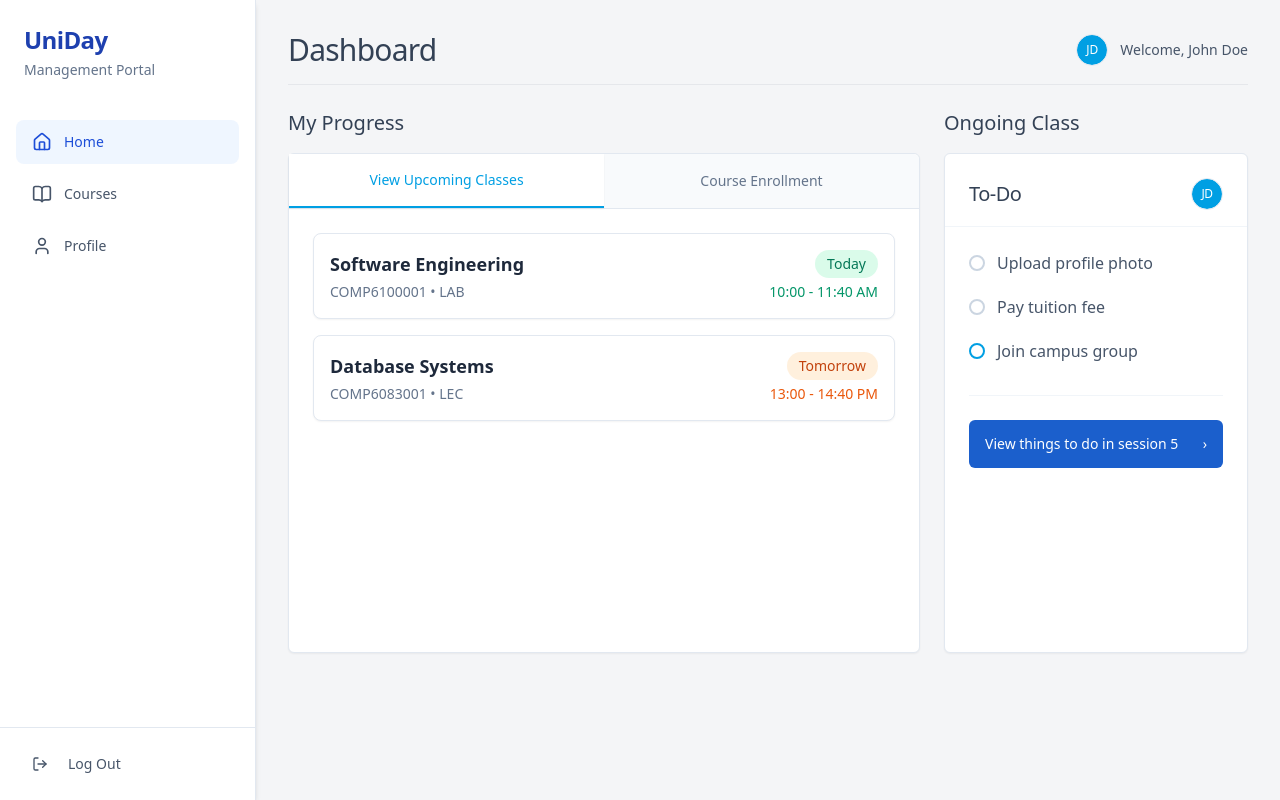
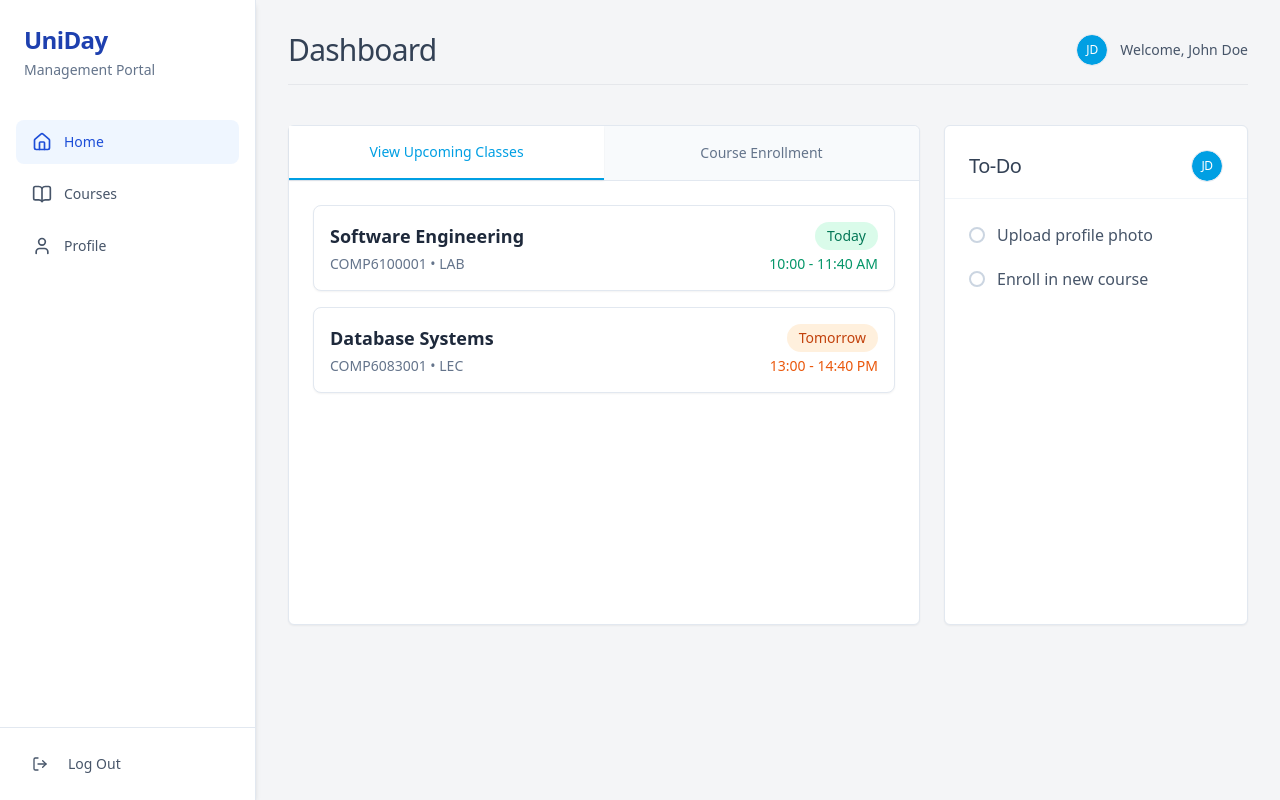
Before and after one commit to CannyCeles/UniDay, a React (Vite) app in the folder frontend/: page /home in a window 1280 px wide. Built offline with nearby package versions, Linux system fonts and the light colour scheme.

Commit message:
course Page

```diff
--- /dev/null
+++ b/frontend/src/components/ui/badge.tsx
@@ -0,0 +1,36 @@
+import * as React from "react"
+import { cva, type VariantProps } from "class-variance-authority"
+
+import { cn } from "@/lib/utils"
+
+const badgeVariants = cva(
+  "inline-flex items-center rounded-full border px-2.5 py-0.5 text-xs font-semibold transition-colors focus:outline-none focus:ring-2 focus:ring-ring focus:ring-offset-2",
+  {
+    variants: {
+      variant: {
+        default:
+          "border-transparent bg-primary text-primary-foreground hover:bg-primary/80",
+        secondary:
+          "border-transparent bg-secondary text-secondary-foreground hover:bg-secondary/80",
+        destructive:
+          "border-transparent bg-destructive text-destructive-foreground hover:bg-destructive/80",
+        outline: "text-foreground",
+      },
+    },
+    defaultVariants: {
+      variant: "default",
+    },
+  }
+)
+
+export interface BadgeProps
+  extends React.HTMLAttributes<HTMLDivElement>,
+    VariantProps<typeof badgeVariants> {}
+
+function Badge({ className, variant, ...props }: BadgeProps) {
+  return (
+    <div className={cn(badgeVariants({ variant }), className)} {...props} />
+  )
+}
+
+export { Badge, badgeVariants }
--- a/frontend/src/layouts/PageLayout.tsx
+++ b/frontend/src/layouts/PageLayout.tsx
@@ -1,5 +1,5 @@
 import { Outlet } from "react-router-dom";
-import Sidebar from "@/components/Sidebar";
+import Sidebar from "@/components/SideBar";
 
 export default function PageLayout() {
   return (
--- /dev/null
+++ b/frontend/src/pages/CoursesPage.tsx
@@ -0,0 +1,55 @@
+import { Card, CardContent, CardDescription, CardHeader, CardTitle } from "@/components/ui/card";
+import { Badge } from "@/components/ui/badge";
+
+export default function CoursesPage() {
+  const enrolledCourses = [
+    {
+      id: "COMP6100001",
+      name: "Software Engineering",
+      type: "LAB",
+      credits: 4,
+    },
+    {
+      id: "COMP6083001",
+      name: "Database Systems",
+      type: "LEC",
+      credits: 3,
+    },
+    {
+      id: "COMP6065001",
+      name: "Artificial Intelligence",
+      type: "LEC",
+      credits: 4,
+    }
+  ];
+
+  return (
+    <div className="flex flex-col w-full gap-6">
+      <header className="flex justify-between items-center pb-4 border-b border-gray-200">
+        <div>
+          <h1 className="text-3xl items-center font-normal text-slate-700 tracking-tight">Courses</h1>
+          <p className="text-slate-500 mt-1">Displaying all currently enrolled courses.</p>
+        </div>
+      </header>
+
+      <div className="grid grid-cols-1 md:grid-cols-2 lg:grid-cols-3 gap-6">
+        {enrolledCourses.map((course) => (
+          <Card key={course.id} className="shadow-sm border border-slate-200 bg-white rounded-md">
+            <CardHeader className="pb-3">
+              <div className="flex justify-between items-start">
+                <CardTitle className="text-lg font-semibold text-slate-800">{course.name}</CardTitle>
+                <Badge variant="outline" className="bg-blue-50 text-blue-700 border-blue-200">
+                  {course.type}
+                </Badge>
+              </div>
+              <CardDescription className="text-sm font-mono text-slate-500">{course.id}</CardDescription>
+            </CardHeader>
+            <CardContent>
+              <p className="text-sm text-slate-600 font-medium">{course.credits} Credits</p>
+            </CardContent>
+          </Card>
+        ))}
+      </div>
+    </div>
+  );
+}
--- a/frontend/src/pages/HomePage.tsx
+++ b/frontend/src/pages/HomePage.tsx
@@ -2,6 +2,7 @@
 import { Button } from "@/components/ui/button";
 import { Tabs, TabsContent, TabsList, TabsTrigger } from "@/components/ui/tabs";
 import { Avatar, AvatarFallback, AvatarImage } from "@/components/ui/avatar";
+import { Link } from "react-router-dom";
 
 export default function HomePage() {
   const fullName = "John Doe"; // Placeholder
@@ -21,9 +22,8 @@
 
       {/* We only show the welcome name if there's an actual active dashboard view context, keeping it minimal to match the provided image reference. */}
 
-      <div className="grid grid-cols-1 md:grid-cols-3 gap-6">
+      <div className="grid grid-cols-1 md:grid-cols-3 gap-6 pt-4">
         <div className="md:col-span-2">
-          <h2 className="text-xl font-normal text-slate-700 mb-4">My Progress</h2>
           <Card className="shadow-sm border border-slate-200 bg-white min-h-[500px] text-slate-800 rounded-md">
             <Tabs defaultValue="classes" className="w-full">
               <TabsList className="grid w-full grid-cols-2 rounded-t-md rounded-b-none bg-slate-50 p-0 h-auto border-b border-slate-200">
@@ -79,9 +79,6 @@
         </div>
 
         <div className="md:col-span-1">
-          <div className="flex items-center gap-3 mb-4 justify-between">
-             <h2 className="text-xl font-normal text-slate-700">Ongoing Class</h2>
-          </div>
           <Card className="shadow-sm border border-slate-200 bg-white min-h-[500px] text-slate-800 rounded-md">
             <CardHeader className="border-b border-slate-100 pb-4">
               <CardTitle className="text-xl font-normal text-slate-700 flex justify-between items-center">
@@ -94,26 +91,19 @@
             </CardHeader>
             <CardContent className="pt-6">
               <ul className="space-y-5">
-                <li className="flex items-center gap-3">
-                  <div className="h-4 w-4 rounded-full border-2 border-slate-300"></div>
-                  <span className="text-slate-600 font-medium">Upload profile photo</span>
+                <li>
+                  <Link to="/profile" className="flex items-center gap-3 group">
+                    <div className="h-4 w-4 rounded-full border-2 border-slate-300 group-hover:border-[#009FE3] transition-colors"></div>
+                    <span className="text-slate-600 font-medium group-hover:text-[#009FE3] transition-colors">Upload profile photo</span>
+                  </Link>
                 </li>
-                <li className="flex items-center gap-3">
-                  <div className="h-4 w-4 rounded-full border-2 border-slate-300"></div>
-                  <span className="text-slate-600 font-medium">Pay tuition fee</span>
-                </li>
-                <li className="flex items-center gap-3">
-                  <div className="h-4 w-4 rounded-full border-2 border-[#009FE3]"></div>
-                  <span className="text-slate-600 font-medium">Join campus group</span>
+                <li>
+                  <Link to="/courses" className="flex items-center gap-3 group">
+                    <div className="h-4 w-4 rounded-full border-2 border-slate-300 group-hover:border-[#009FE3] transition-colors"></div>
+                    <span className="text-slate-600 font-medium group-hover:text-[#009FE3] transition-colors">Enroll in new course</span>
+                  </Link>
                 </li>
               </ul>
-
-              <div className="mt-8 pt-6 border-t border-slate-100">
-                 <Button className="w-full bg-[#1b5fcc] hover:bg-blue-800 text-white rounded-md h-12 flex justify-between items-center px-4">
-                    <span>View things to do in session 5</span>
-                    <span>›</span>
-                 </Button>
-              </div>
             </CardContent>
           </Card>
         </div>
```
Also changed, not shown: frontend/src/router/router.tsx (+10 -0 lines).
